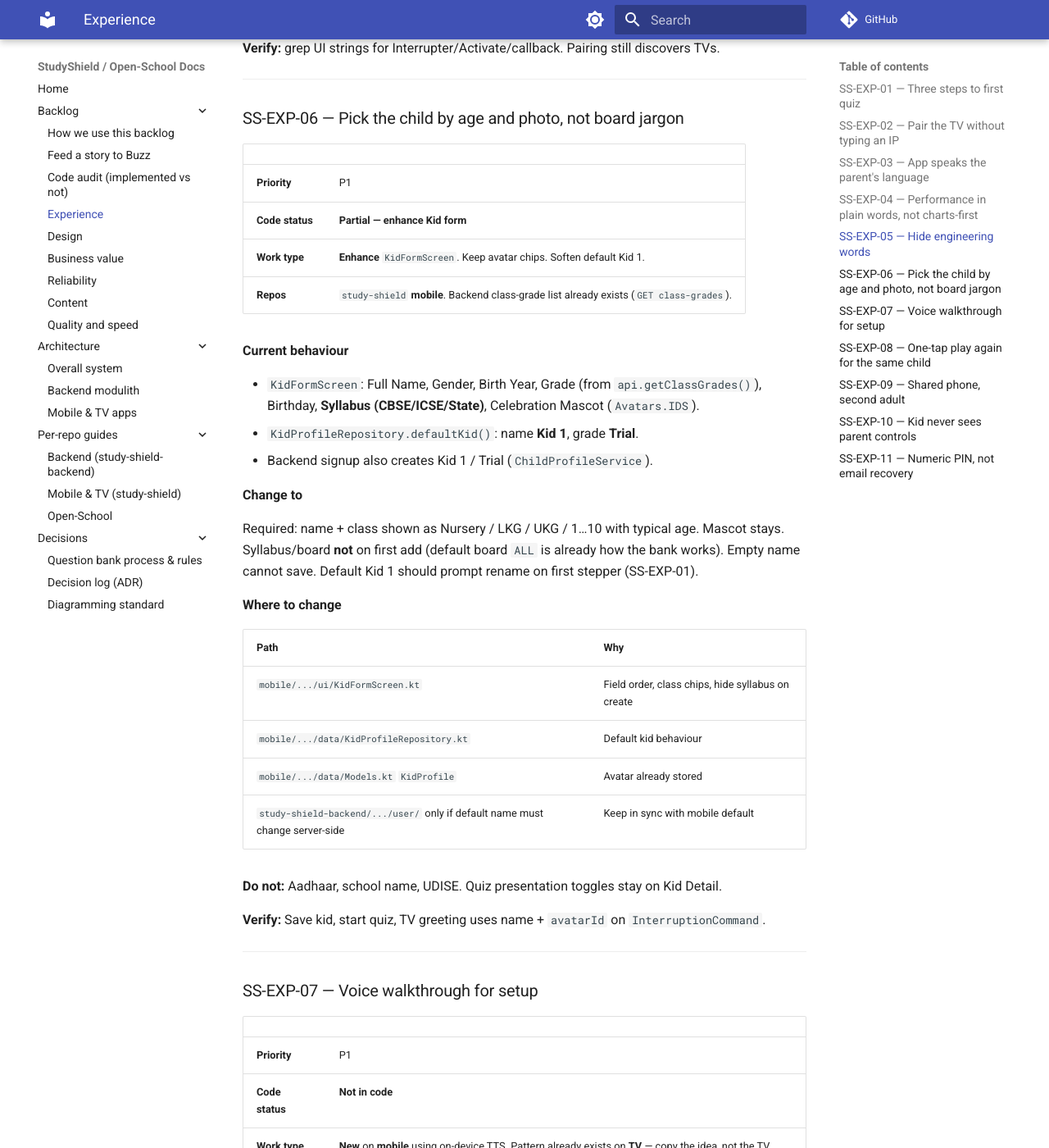
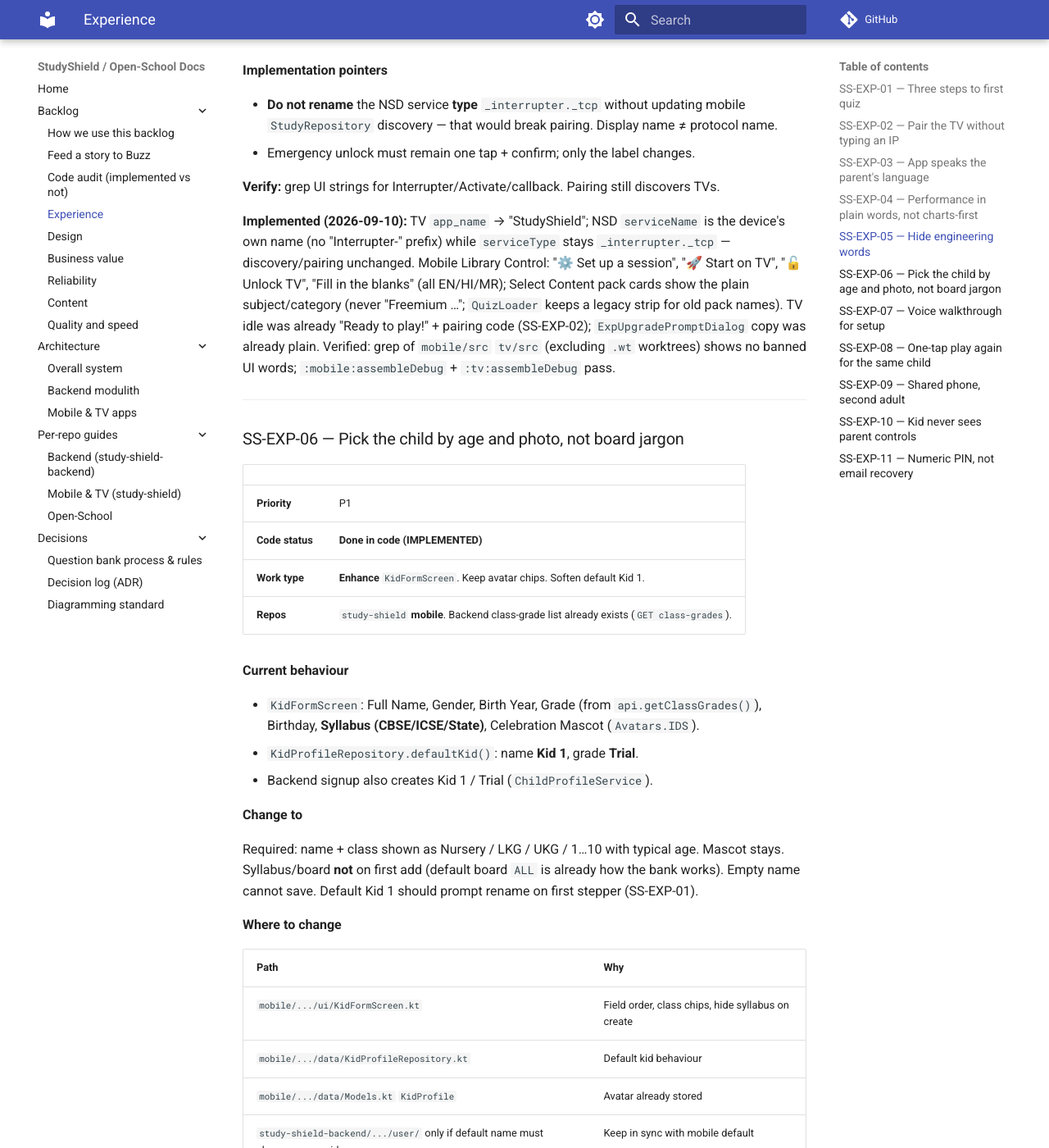
Before and after one commit to krushnatkhawale/study-shield-docs, an MkDocs documentation site: the page built from docs/backlog/experience.md, in a window 1280 px wide and 1400 px high, scrolled down 8455 px. Shown: the whole window at 82% size. Built offline with MkDocs 1.6.1 and Material for MkDocs 9.7.7, drawn with Linux system fonts in a browser that asks for light colours; comment, search, counter and statistics services are not loaded; some of the changed text lies outside the part shown.

Commit message:
SS-EXP-03/04/05/06: Mark backlog DONE (IMPLEMENTED), clean Remaining work table
Card statuses aligned to 'Done in code (IMPLEMENTED)'; SS-EXP-03/04/05/06 rows removed from
Remaining work (renumbered); Done table and code-audit already correct.

```diff
--- a/docs/backlog/experience.md
+++ b/docs/backlog/experience.md
@@ -127,7 +127,7 @@ Parent taps a **TV name** (or types a **4-digit code** shown huge on the TV). IP
 | | |
 |---|---|
 | **Priority** | P0 |
-| **Code status** | **Not in code** (TV greeting locale exists; **app chrome does not**) |
+| **Code status** | **Done in code (IMPLEMENTED)** |
 | **Work type** | **New** Android resource locales + first-run picker. **Do not confuse** with existing `KidQuizConfig.greetingLanguage`. |
 | **Repos** | `study-shield` **mobile** (TV already maps greeting locale via TTS). |
 
@@ -168,7 +168,7 @@ Parent picks हिंदी / मराठी / English once; **all parent scre
 | | |
 |---|---|
 | **Priority** | P0 |
-| **Code status** | **Partial — enhance Kid Detail / kid cards** |
+| **Code status** | **Done in code (IMPLEMENTED)** |
 | **Work type** | **Enhance** existing Feature 6 charts: lead with a sentence; keep charts under “See more”. |
 | **Repos** | `study-shield` **mobile**. |
 
@@ -200,6 +200,12 @@ Opening a kid shows **“Rohan did well — 8 out of 10”** (localized bands: D
 
 **Verify:** Kid with 0, 1, and many results. `:mobile:assembleDebug`.
 
+**Implemented (2026-09-10):** Hero sentence first ("Rohan did well — 8 out of 10", bands "did well /
+did OK / needs practice" via shared `bandStringRes()`, localized EN/HI/MR); charts collapsed under
+"See more"; empty state gains "Start their first quiz" → Content Selection; Kids card shows the same
+plain-words summary sentence + ⚠ fast flag; Results list row reads "8 out of 10 — did well".
+Fast-answer copy stays parent-only; TV `QuizResultsScreen` untouched (praise-only). `assembleDebug` passes.
+
 ---
 
 ### SS-EXP-05 — Hide engineering words
@@ -207,7 +213,7 @@ Opening a kid shows **“Rohan did well — 8 out of 10”** (localized bands: D
 | | |
 |---|---|
 | **Priority** | P0 |
-| **Code status** | **Not in code** |
+| **Code status** | **Done in code (IMPLEMENTED)** |
 | **Work type** | **Enhance** existing screens by **renaming copy only** where possible. No new architecture. |
 | **Repos** | `study-shield` **mobile + tv**. |
 
@@ -240,6 +246,15 @@ Parent-facing: Start quiz, Stop quiz / Unlock TV, TV ready, Child, Result. Banne
 
 **Verify:** grep UI strings for Interrupter/Activate/callback. Pairing still discovers TVs.
 
+**Implemented (2026-09-10):** TV `app_name` → "StudyShield"; NSD `serviceName` is the device's own name
+(no "Interrupter-" prefix) while `serviceType` stays `_interrupter._tcp` — discovery/pairing
+unchanged. Mobile Library Control: "⚙️ Set up a session", "🚀 Start on TV", "🔓 Unlock TV",
+"Fill in the blanks" (all EN/HI/MR); Select Content pack cards show the plain subject/category
+(never "Freemium …"; `QuizLoader` keeps a legacy strip for old pack names). TV idle was already
+"Ready to play!" + pairing code (SS-EXP-02); `ExpUpgradePromptDialog` copy was already plain.
+Verified: grep of `mobile/src` `tv/src` (excluding `.wt` worktrees) shows no banned UI words;
+`:mobile:assembleDebug` + `:tv:assembleDebug` pass.
+
 ---
 
 ### SS-EXP-06 — Pick the child by age and photo, not board jargon
@@ -247,7 +262,7 @@ Parent-facing: Start quiz, Stop quiz / Unlock TV, TV ready, Child, Result. Banne
 | | |
 |---|---|
 | **Priority** | P1 |
-| **Code status** | **Partial — enhance Kid form** |
+| **Code status** | **Done in code (IMPLEMENTED)** |
 | **Work type** | **Enhance** `KidFormScreen`. Keep avatar chips. Soften default Kid 1. |
 | **Repos** | `study-shield` **mobile**. Backend class-grade list already exists (`GET class-grades`). |
 
@@ -273,6 +288,14 @@ Required: name + class shown as Nursery / LKG / UKG / 1…10 with typical age. M
 **Do not:** Aadhaar, school name, UDISE. Quiz presentation toggles stay on Kid Detail.
 
 **Verify:** Save kid, start quiz, TV greeting uses name + `avatarId` on `InterruptionCommand`.
+
+**Implemented (2026-09-10):** `KidFormScreen` class field is a chip grid with typical ages —
+"Nursery · age 3", "Junior KG · age 4", "Sr KG · age 5", "Class N · age N+5" — values are the exact
+backend class-grades strings; birth year pre-selects the matching class (mirrors backend
+`classNameForAge`); birth year is now optional (name + class required); syllabus/board is omitted on
+first add (edit only, board `ALL` default). No `KidProfileRepository` change: the default Kid 1
+rename prompt already ships in the first-run stepper (SS-EXP-01 "Edit" + `kid_rename_tip`).
+`:mobile:assembleDebug` passes.
 
 ---
 
```
Also changed, not shown: docs/backlog/code-audit.md (+5 -5 lines), docs/backlog/index.md (+36 -36 lines).
